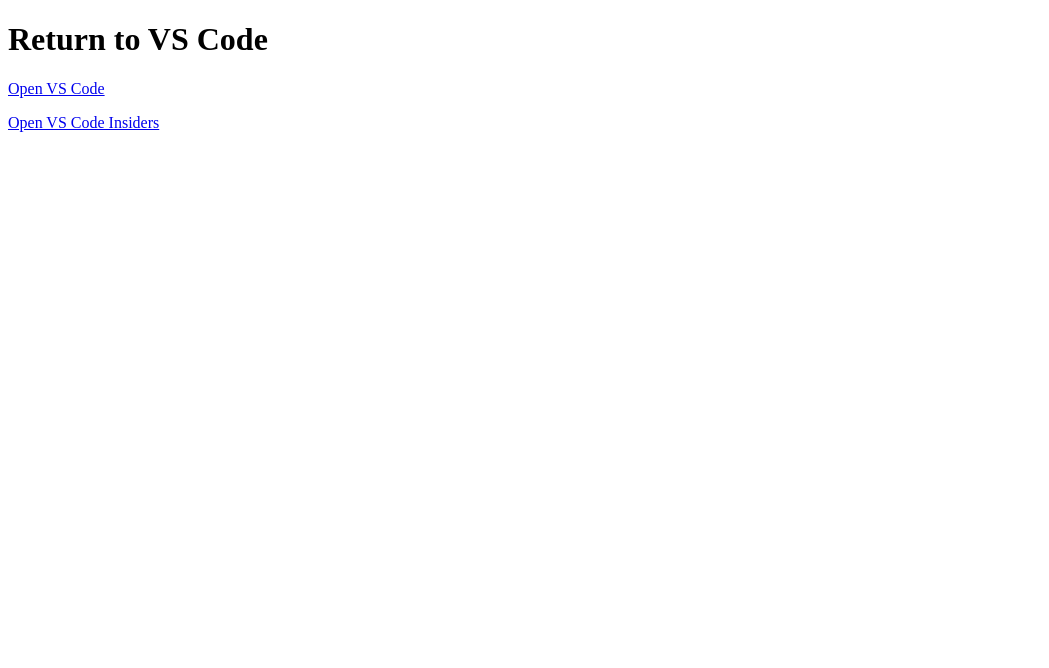
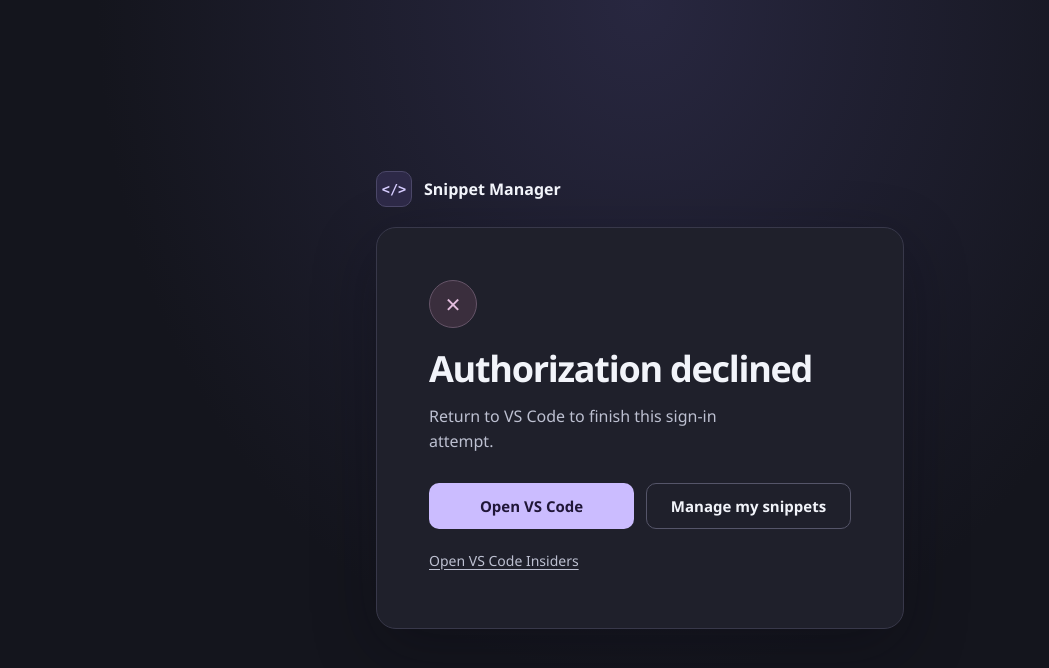
Before and after one commit to FunDood155/snippet_manager, a Python web app: template templates/vscode_callback.html in a window 1280 px wide. Shown: the top 668 px of the page, without its empty margins (0-1049 px from the left). Run offline with Jinja, Linux system fonts and the light colour scheme; the template is opened without the code that fills it, so the values that code supplies are empty.

Commit message:
improve oauth success page

```diff
--- a/auth.py
+++ b/auth.py
@@ -371,4 +371,4 @@ def vscode_callback():
             or len(codes) + len(errors) != 1 or (codes and not re.fullmatch(r"[\w.-]{1,512}", codes[0], re.ASCII))):
         abort(400, "Invalid authorization callback. Restart sign-in from VS Code.")
     payload = {"state": state[0], **({"code": codes[0]} if codes else {"error": "access_denied"})}
-    return render_template("vscode_callback.html", query=urlencode(payload))
+    return render_template("vscode_callback.html", query=urlencode(payload), authorized=bool(codes))
--- /dev/null
+++ b/static/vscode_callback.css
@@ -0,0 +1,149 @@
+:root {
+    color-scheme: dark;
+    font-family: "Segoe UI", system-ui, sans-serif;
+    color: #f2f4fa;
+    background: #14151d;
+}
+
+* {
+    box-sizing: border-box;
+}
+
+body {
+    display: grid;
+    min-height: 100vh;
+    min-height: 100svh;
+    margin: 0;
+    padding: clamp(1rem, 4vw, 3rem);
+    place-items: center;
+    background: radial-gradient(ellipse at 50% 0%, #282740, transparent 60%), #14151d;
+}
+
+.callback {
+    width: min(100%, 33rem);
+}
+
+.brand {
+    display: flex;
+    align-items: center;
+    gap: .75rem;
+    margin: 0 0 1.25rem;
+    font-size: 1rem;
+    font-weight: 650;
+}
+
+.brand-mark {
+    display: grid;
+    width: 2.25rem;
+    height: 2.25rem;
+    border: 1px solid #4b4768;
+    border-radius: .625rem;
+    background: #2d2947;
+    color: #d6ccff;
+    font: 700 .85rem ui-monospace, monospace;
+    place-items: center;
+}
+
+.callback-panel {
+    padding: clamp(1.5rem, 6vw, 3.25rem);
+    border: 1px solid #38384a;
+    border-radius: 1.25rem;
+    background: #1f202b;
+    box-shadow: 0 1.25rem 4rem #08081255;
+}
+
+.status-icon {
+    display: grid;
+    width: 3rem;
+    height: 3rem;
+    margin-bottom: 1.25rem;
+    border: 1px solid #3b6358;
+    border-radius: 50%;
+    background: #233632;
+    color: #93e3c4;
+    font-size: 1.65rem;
+    line-height: 1;
+    place-items: center;
+}
+
+.status-icon--declined {
+    border-color: #655468;
+    background: #3a2e3d;
+    color: #e3bdde;
+}
+
+h1 {
+    margin: 0;
+    font-size: clamp(1.75rem, 5vw, 2.25rem);
+    line-height: 1.15;
+    letter-spacing: -.035em;
+    overflow-wrap: anywhere;
+}
+
+.description {
+    max-width: 33ch;
+    margin: .875rem 0 1.75rem;
+    color: #bdc0d1;
+    line-height: 1.6;
+}
+
+.actions {
+    display: grid;
+    grid-template-columns: repeat(2, minmax(0, 1fr));
+    gap: .75rem;
+}
+
+.action {
+    display: grid;
+    min-height: 2.875rem;
+    padding: .625rem .75rem;
+    border: 1px solid transparent;
+    border-radius: .625rem;
+    font-size: .9375rem;
+    font-weight: 650;
+    text-align: center;
+    text-decoration: none;
+    place-items: center;
+}
+
+.action--primary {
+    background: #cbbcff;
+    color: #201638;
+}
+
+.action--primary:hover {
+    background: #e0d7ff;
+}
+
+.action--secondary {
+    border-color: #555569;
+    color: #f2f4fa;
+}
+
+.action--secondary:hover {
+    background: #2c2d3c;
+}
+
+.insiders {
+    display: inline-block;
+    margin-top: 1rem;
+    padding: .375rem 0;
+    color: #bdc0d1;
+    font-size: .875rem;
+    text-underline-offset: .2em;
+}
+
+.insiders:hover {
+    color: #fff;
+}
+
+a:focus-visible {
+    outline: 2px solid #cbbcff;
+    outline-offset: 4px;
+}
+
+@media (max-width: 28rem) {
+    .actions {
+        grid-template-columns: minmax(0, 1fr);
+    }
+}
--- a/templates/vscode_callback.html
+++ b/templates/vscode_callback.html
@@ -2,13 +2,34 @@
 <html lang="en">
 <head>
     <meta charset="utf-8">
-    <title>Return to VS Code</title>
+    <meta name="viewport" content="width=device-width, initial-scale=1">
+    <title>{{ "Authorization successful" if authorized else "Authorization declined" }} · Snippet Manager</title>
+    <link rel="stylesheet" href="{{ url_for('static', filename='vscode_callback.css') }}">
 </head>
 <body>
-    <main>
-        <h1>Return to VS Code</h1>
-        <p><a href="vscode://code-snippet-manager.code-snippet-manager/auth?{{ query }}">Open VS Code</a></p>
-        <p><a href="vscode-insiders://code-snippet-manager.code-snippet-manager/auth?{{ query }}">Open VS Code Insiders</a></p>
+    <main class="callback">
+        <header class="brand">
+            <span class="brand-mark" aria-hidden="true">&lt;/&gt;</span>
+            <span>Snippet Manager</span>
+        </header>
+
+        <section class="callback-panel" aria-labelledby="callback-title">
+            <div class="status-icon{{ ' status-icon--declined' if not authorized }}" aria-hidden="true">
+                <span>{{ "✓" if authorized else "×" }}</span>
+            </div>
+            <h1 id="callback-title">{{ "Authorization successful" if authorized else "Authorization declined" }}</h1>
+            {% if authorized %}
+                <p class="description">Open VS Code to finish signing in and return to your workspace.</p>
+            {% else %}
+                <p class="description">Return to VS Code to finish this sign-in attempt.</p>
+            {% endif %}
+
+            <div class="actions">
+                <a class="action action--primary" href="vscode://code-snippet-manager.code-snippet-manager/auth?{{ query }}">Open VS Code</a>
+                <a class="action action--secondary" href="{{ url_for('home') }}">Manage my snippets</a>
+            </div>
+            <a class="insiders" href="vscode-insiders://code-snippet-manager.code-snippet-manager/auth?{{ query }}">Open VS Code Insiders</a>
+        </section>
     </main>
 </body>
 </html>
```
Also changed, not shown: tests/test_authentication.py (+22 -0 lines).
